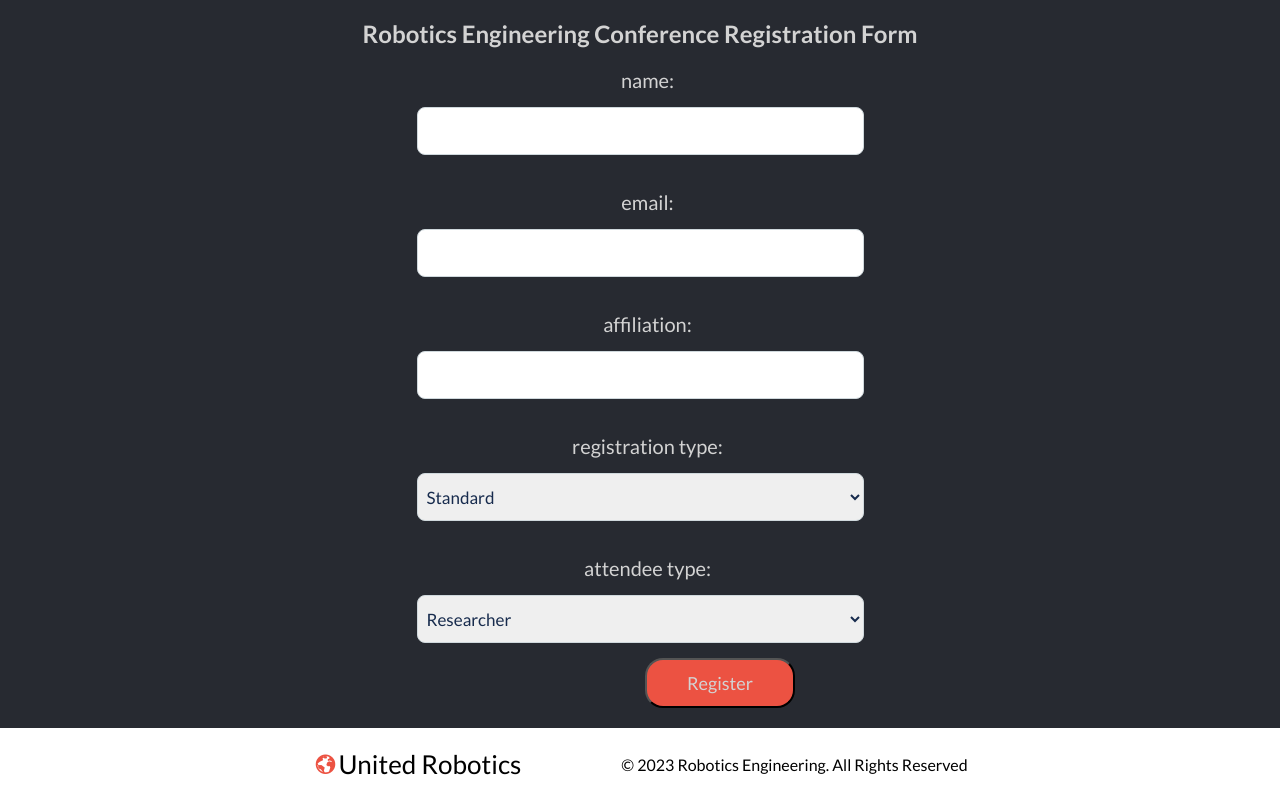
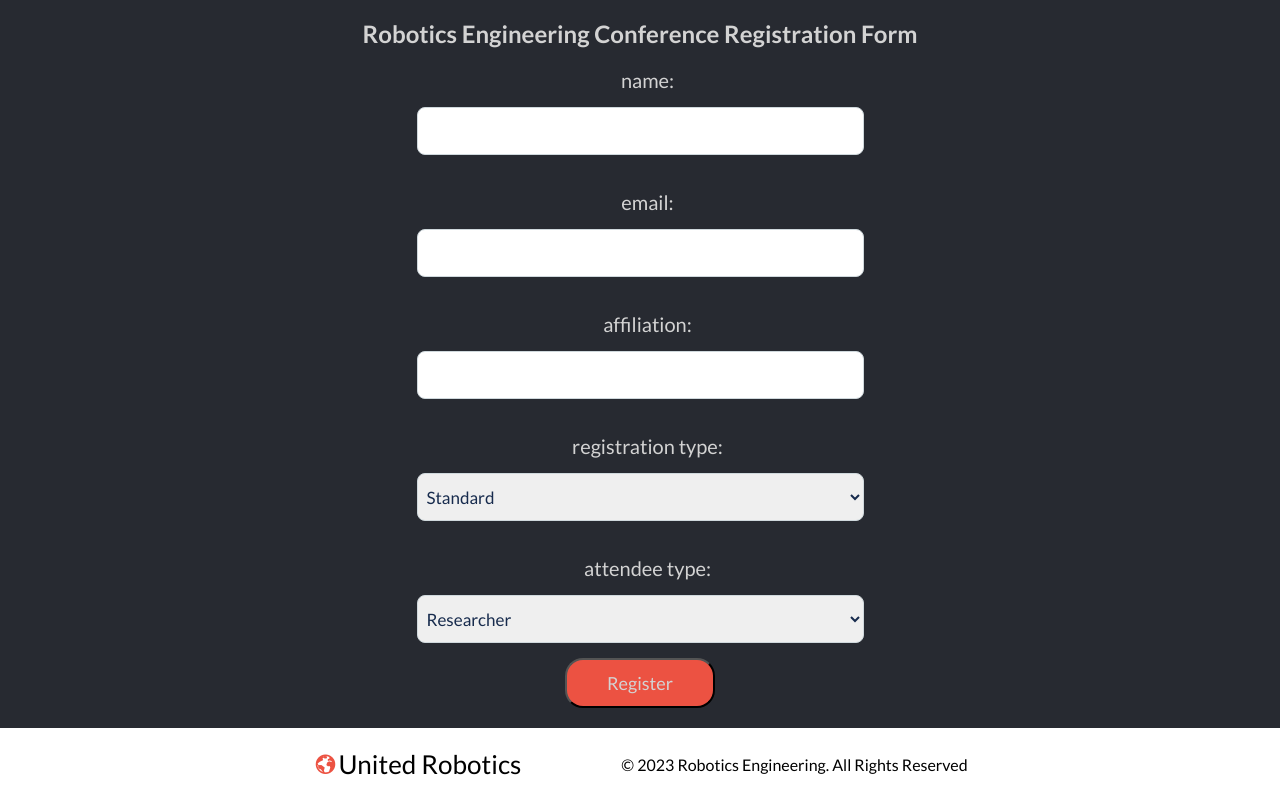
Before and after one commit to everinurmind/capstone-project, a website: page about.html in a window 1280 px wide. Shown: the part 881-1681 px from the top of the page. Drawn offline with nearby package versions, Linux system fonts and the light colour scheme.

Commit message:
fixed button style

```diff
--- a/style.css
+++ b/style.css
@@ -492,7 +492,7 @@
     background-color: #ec5242;
     width: 150px;
     height: 50px;
-    margin: 0 0 20px 160px;
+    margin: 0 0 20px 0;
   }
 
   form > button:active {
```
